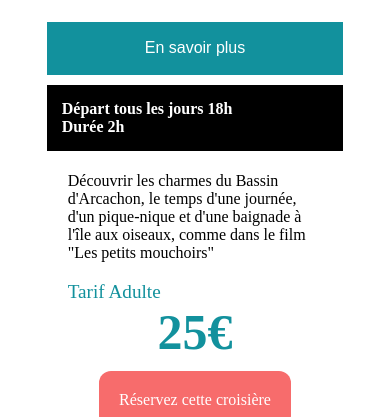
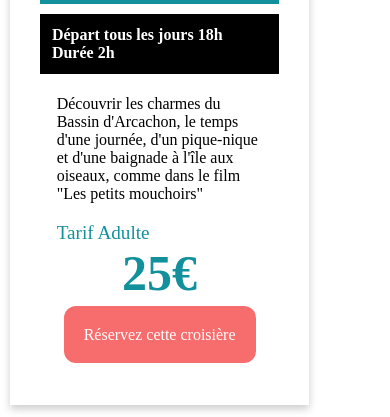
Before and after one commit to thomasluminic/wild_solo, a PHP site: page / in a window 390 px wide. Shown: the part 358-775 px from the top of the page. Run offline with PHP 8.4, Linux system fonts and the light colour scheme.

Commit message:
web card styling border added

```diff
--- a/style.css
+++ b/style.css
@@ -159,9 +159,11 @@
 
             box-shadow: 0 4px 8px 0 rgba(0,0,0,0.2);
             transition: 0.3s;
-            width: 90%;
+            width: 80%;
             margin-top: 4%;
-            display: unset;
+
+            display: inline-block;
+
 
 
           }
@@ -172,17 +174,17 @@
           }
 
 
-          /* Add some padding inside the card container */
+
 
           .container-mob {
-            padding: 2px 16px;
+            padding: 2px;
             justify-content:space-around;
             align-items: center;
             flex-direction: column;
           }
 
           .container2-mob {
-            padding: 2px;
+            padding: auto;
             align-items: center;
             margin-bottom: 5%;
 
@@ -292,6 +294,7 @@
             color: white;
             font-size: 100%;
 
+
           }
         }
 
```
